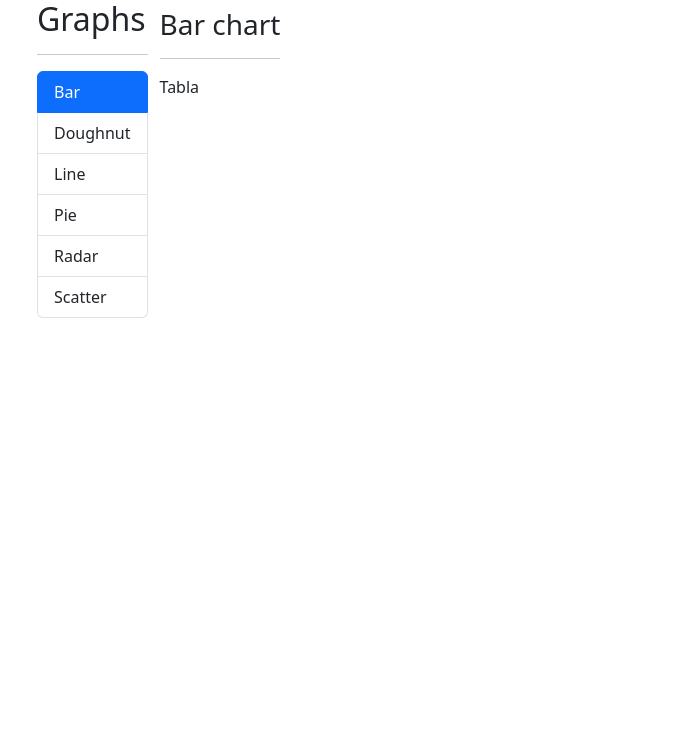
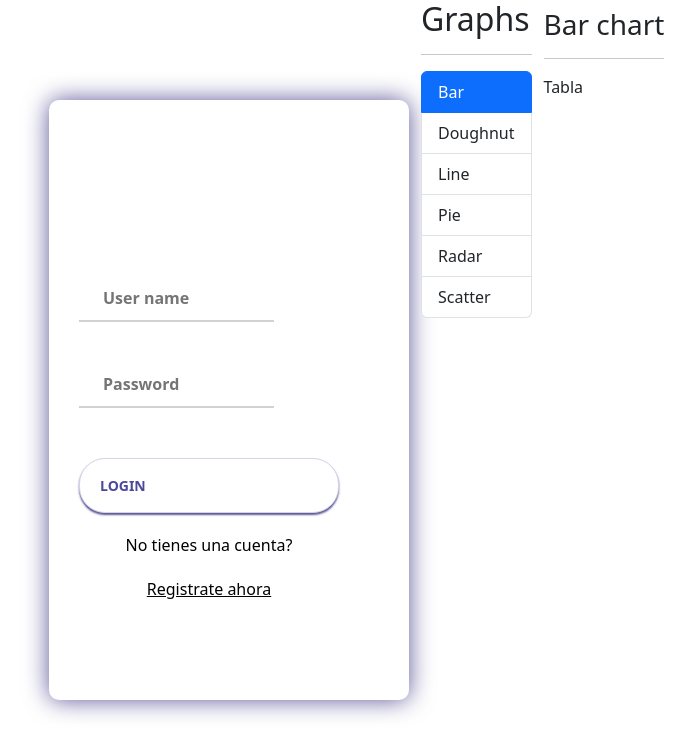
Before and after one commit to wanfrev/angular-graphics-app, an Angular app: page /graphics/bar in a window 1280 px wide. Shown: the top 756 px of the page, without its empty margins (45-740 px from the left). Built offline with nearby package versions, Linux system fonts and the light colour scheme.

Commit message:
Integracion del login ya funcionando a medias

```diff
--- a/package.json
+++ b/package.json
@@ -25,6 +25,7 @@
     "express": "^4.18.2",
     "ng2-charts": "^6.0.1",
     "rxjs": "~7.8.0",
+    "sweetalert2": "^11.12.0",
     "tslib": "^2.3.0",
     "zone.js": "~0.14.3"
   },
--- a/src/app/app.component.html
+++ b/src/app/app.component.html
@@ -1,7 +1,7 @@
 <div class="d-flex">
 
   <!-- Login -->
-  <!-- <app-login></app-login> -->
+  <app-login></app-login>
 
   <!-- NavBar -->
    <shared-sidebar></shared-sidebar>
--- a/src/app/app.module.ts
+++ b/src/app/app.module.ts
@@ -5,7 +5,6 @@ import { SharedModule } from './shared/shared.module';
 
 import { AppRoutingModule } from './app-routing.module';
 import { AppComponent } from './app.component';
-import { LoginComponent } from './login/login.component';
 import { LoginModule } from './login/login.module';
 
 @NgModule({
--- a/src/app/login/login.component.css
+++ b/src/app/login/login.component.css
@@ -1,90 +1,150 @@
-body{
-	margin: 0;
-	padding: 0;
+.container {
   display: flex;
+  align-items: center;
   justify-content: center;
-	align-items: center;
   min-height: 100vh;
-	font-family: 'Jost', sans-serif;
-	background: linear-gradient(to bottom, #0f0c29, #302b63, #24243e);
 }
-.main{
-	width: 350px;
-	height: 500px;
-	background: red;
-	overflow: hidden;
-	background: url("https://doc-08-2c-docs.googleusercontent.com/docs/securesc/68c90smiglihng9534mvqmq1946dmis5/fo0picsp1nhiucmc0l25s29respgpr4j/1631524275000/03522360960922298374/03522360960922298374/1Sx0jhdpEpnNIydS4rnN4kHSJtU1EyWka?e=view&authuser=0&nonce=gcrocepgbb17m&user=03522360960922298374&hash=tfhgbs86ka6divo3llbvp93mg4csvb38") no-repeat center/ cover;
+
+.screen {
+  position: relative;
+  height: 600px;
+  width: 360px;
+  box-shadow: 0px 0px 24px #5c5696;
   border-radius: 10px;
-	box-shadow: 5px 20px 50px #000;
 }
-#chk{
-	display: none;
-}
-.signup{
+
+.screen__content {
+  z-index: 1;
   position: relative;
-	width:100%;
   height: 100%;
 }
-label{
-	color: #fff;
-	font-size: 2.3em;
+
+.screen__background {
+  overflow: hidden;
+  position: absolute;
+  top: 0;
+  left: 0;
+  right: 0;
+  bottom: 0;
+  z-index: 0;
+  -webkit-clip-path: inset(0 0 0 0);
+  clip-path: inset(0 0 0 0);
+  border-radius: 10px;
+}
+
+.screen__background__shape {
+  transform: rotate(45deg);
+  position: absolute;
+}
+
+.login {
+  width: 320px;
+  padding: 30px;
+  padding-top: 156px;
+}
+
+.login__field {
+  padding: 20px 0px;
+  position: relative;
+}
+
+.login__icon {
+  position: absolute;
+  top: 30px;
+  color: #7875b5;
+}
+
+.login__input {
+  border: none;
+  border-bottom: 2px solid #d1d1d4;
+  background: none;
+  padding: 10px;
+  padding-left: 24px;
+  font-weight: 700;
+  width: 75%;
+  transition: 0.2s;
+}
+
+.login__input:active,
+.login__input:focus,
+.login__input:hover {
+  outline: none;
+  border-bottom-color: #6a679e;
+}
+
+.login__submit {
+  background: #fff;
+  font-size: 14px;
+  margin-top: 30px;
+  padding: 16px 20px;
+  border-radius: 26px;
+  border: 1px solid #d4d3e8;
+  text-transform: uppercase;
+  font-weight: 700;
+  display: flex;
+  align-items: center;
+  width: 100%;
+  color: #4c489d;
+  box-shadow: 0px 2px 2px #5c5696;
+  cursor: pointer;
+  transition: 0.2s;
+}
+
+.login__submit:active,
+.login__submit:focus,
+.login__submit:hover {
+  border-color: #6a679e;
+  outline: none;
+}
+
+.login__forgot {
+  color: #000000;
+  text-align: center;
+  align-items: center;
   justify-content: center;
   display: flex;
-	margin: 50px;
-	font-weight: bold;
+  flex-direction: column;
+  margin-top: 20px;
+}
+
+.login__forgot:hover {
+  color: #1b1592;
   cursor: pointer;
-	transition: .5s ease-in-out;
 }
-input{
-	width: 60%;
-	height: 10px;
-	background: #e0dede;
+.count {
+  color: #000000;
+  text-align: center;
+  align-items: center;
   justify-content: center;
   display: flex;
-	margin: 20px auto;
-	padding: 12px;
-	border: none;
-	outline: none;
-	border-radius: 5px;
-}
-button{
-	width: 60%;
-	height: 40px;
-	margin: 10px auto;
-	justify-content: center;
-	display: block;
-	color: #fff;
-	background: #573b8a;
-	font-size: 1em;
-	font-weight: bold;
-	margin-top: 30px;
-	outline: none;
-	border: none;
-	border-radius: 5px;
-	transition: .2s ease-in;
-	cursor: pointer;
-}
-button:hover{
-	background: #6d44b8;
-}
-.login{
-	height: 460px;
-	background: #eee;
-	border-radius: 60% / 10%;
-	transform: translateY(-180px);
-	transition: .8s ease-in-out;
-}
-.login label{
-	color: #573b8a;
-	transform: scale(.6);
+  flex-direction: column;
+  margin-top: 20px;
 }
 
-#chk:checked ~ .login{
-	transform: translateY(-500px);
+.button__icon {
+  font-size: 24px;
+  margin-left: auto;
+  color: #7875b5;
 }
-#chk:checked ~ .login label{
-	transform: scale(1);
+
+.social-icons {
+  display: flex;
+  align-items: center;
+  justify-content: center;
 }
-#chk:checked ~ .signup label{
-	transform: scale(.6);
+
+.social-login__icon {
+  padding: 20px 10px;
+  color: #fff;
+  text-decoration: none;
+  text-shadow: 0px 0px 8px #7875b5;
 }
+
+.social-login__icon:hover {
+  transform: scale(1.5);
+}
+
+.error {
+  color: red;
+  font-size: 0.8em;
+}
--- a/src/app/login/login.component.html
+++ b/src/app/login/login.component.html
@@ -1,32 +1,48 @@
-<!DOCTYPE html>
-<html>
-<head>
-	<title>Slide Navbar</title>
-	<link rel="stylesheet" type="text/css" href="login.component.css">
-  <link href="https://fonts.googleapis.com/css2?family=Jost:wght@500&display=swap" rel="stylesheet">
-</head>
-<body>
-	<div class="main">
-		<input type="checkbox" id="chk" aria-hidden="true">
+<div class="container">
+	<div class="screen">
+	  <div class="screen__content">
+		<form *ngIf="isLoginView" class="login" (ngSubmit)="onLogin()">
+		  <div class="login__field">
+			<i class="login__icon fas fa-user"></i>
+			<input name="userName" [(ngModel)]="userLogin.userName" type="text" class="login__input" placeholder="User name">
+			<div *ngIf="loginErrors.userName" class="error">{{ loginErrors.userName }}</div>
+		  </div>
+		  <div class="login__field">
+			<i class="login__icon fas fa-lock"></i>
+			<input name="password" [(ngModel)]="userLogin.password" type="password" class="login__input" placeholder="Password">
+			<div *ngIf="loginErrors.password" class="error">{{ loginErrors.password }}</div>
+		  </div>
+		  <button type="submit" class="button login__submit">
+			<span class="button__text">Login</span>
+			<i class="button__icon fas fa-chevron-right"></i>
+		  </button>
+		  <p class="count">No tienes una cuenta?
+			<a class="login__forgot" (click)="isLoginView = false">Registrate ahora</a>
+		  </p>
+		</form>
 
-			<div class="signup">
-				<form>
-					<label for="chk" aria-hidden="true">Sign up</label>
-					<input type="text" name="txt" placeholder="User name" required="">
-					<input type="email" name="email" placeholder="Email" required="">
-					<input type="password" name="pswd" placeholder="Password" required="">
-					<button>Sign up</button>
-				</form>
-			</div>
-
-			<div class="login">
-				<form>
-					<label for="chk" aria-hidden="true">Login</label>
-					<input type="email" name="email" placeholder="Email" required="">
-					<input type="password" name="pswd" placeholder="Password" required="">
-					<button>Login</button>
-				</form>
-			</div>
+		<form *ngIf="!isLoginView" class="login" (ngSubmit)="onRegister()">
+		  <div class="login__field">
+			<i class="login__icon fas fa-user"></i>
+			<input name="userName" [(ngModel)]="userRegisterObj.userName" type="text" class="login__input" placeholder="User name">
+			<div *ngIf="registerErrors.userName" class="error">{{ registerErrors.userName }}</div>
+		  </div>
+		  <div class="login__field">
+			<i class="login__icon fas fa-envelope"></i>
+			<input name="emailId" [(ngModel)]="userRegisterObj.emailId" type="email" class="login__input" placeholder="Email">
+			<div *ngIf="registerErrors.emailId" class="error">{{ registerErrors.emailId }}</div>
+		  </div>
+		  <div class="login__field">
+			<i class="login__icon fas fa-lock"></i>
+			<input name="password" [(ngModel)]="userRegisterObj.password" type="password" class="login__input" placeholder="Password">
+			<div *ngIf="registerErrors.password" class="error">{{ registerErrors.password }}</div>
+		  </div>
+		  <button type="submit" class="button login__submit">
+			<span class="button__text">Register</span>
+			<i class="button__icon fas fa-chevron-right"></i>
+		  </button>
+		  <a class="login__forgot" (click)="isLoginView = true">Ya tienes cuenta?</a>
+		</form>
+	  </div>
 	</div>
-</body>
-</html>
+  </div>
--- a/src/app/login/login.component.ts
+++ b/src/app/login/login.component.ts
@@ -1,73 +1,145 @@
-import { Component, OnInit } from '@angular/core';
+import { Component, inject } from '@angular/core';
+import { CommonModule } from '@angular/common';
+import { FormsModule } from '@angular/forms';
+import { Router } from '@angular/router';
+import { AuthService } from './services/auth.service';
+import Swal from 'sweetalert2';
 
 @Component({
   selector: 'app-login',
+  standalone: true,
+  imports: [FormsModule, CommonModule],
   templateUrl: './login.component.html',
-  styleUrl: './login.component.css'
+  styleUrls: ['./login.component.css'],
 })
-export class LoginComponent implements OnInit {
-  Signupusers: any[] = []
+export class LoginComponent {
+  isLoginView: boolean = true;
 
-  SignUpObj: any = {
+  userRegisterObj: any = {
     userName: '',
-    email: '',
-    password: ''
+    password: '',
+    emailId: '',
   };
 
-  loginObj: any = {
-    email: '',
-    password: ''
+  userLogin: any = {
+    userName: '',
+    password: '',
+  };
+
+  registerErrors: any = {
+    userName: '',
+    emailId: '',
+    password: '',
+  };
+
+  loginErrors: any = {
+    userName: '',
+    password: '',
+  };
+
+  constructor(private router: Router, private AuthService: AuthService) {}
+
+  validateRegister(): boolean {
+    let isValid = true;
+    this.registerErrors = { userName: '', emailId: '', password: '' };
+
+    if (!this.userRegisterObj.userName) {
+      this.registerErrors.userName = 'Ingrese un usuario';
+      isValid = false;
+    }
+    if (
+      !this.userRegisterObj.emailId ||
+      !/^\S+@\S+\.\S+$/.test(this.userRegisterObj.emailId)
+    ) {
+      this.registerErrors.emailId = 'Ingrese un correo válido';
+      isValid = false;
+    }
+    // Verificación de la contraseña mejorada
+    if (!this.userRegisterObj.password) {
+      this.registerErrors.password = 'Ingrese una contraseña';
+      isValid = false;
+    } else if (this.userRegisterObj.password.length < 8) {
+      this.registerErrors.password = 'La contraseña debe tener al menos 8 caracteres';
+      isValid = false;
+    } else if (!/(?=.*\d)(?=.*[a-z])(?=.*[A-Z])(?=.*\W)/.test(this.userRegisterObj.password)) {
+      this.registerErrors.password = 'La contraseña debe incluir al menos un número, una letra mayúscula, una letra minúscula y un carácter especial';
+      isValid = false;
+    }
+
+    if (!isValid) {
+      setTimeout(() => {
+        this.registerErrors = { userName: '', emailId: '', password: '' };
+      }, 3000);
+    }
+
+    return isValid;
   }
 
-  constructor(){}
+  validateLogin(): boolean {
+    let isValid = true;
+    this.loginErrors = { userName: '', password: '' };
 
-  ngOnInit(): void {
-    const localData = localStorage.getItem('signupuser');
+    if (!this.userLogin.userName) {
+      this.loginErrors.userName = 'Ingrese su usuario';
+      isValid = false;
+    }
+    if (!this.userLogin.password) {
+      this.loginErrors.password = 'Ingrese su contraseña';
+      isValid = false;
+    }
 
-    if(localData!==null){
-      this.Signupusers = JSON.parse(localData);
+    if (!isValid) {
+      setTimeout(() => {
+        this.loginErrors = { userName: '', password: '' };
+      }, 1500);
+    }
+
+    return isValid;
+  }
+
+  onRegister() {
+    if (this.validateRegister()) {
+      let users = localStorage.getItem('angular18Local')
+        ? JSON.parse(localStorage.getItem('angular18Local')!)
+        : [];
+      const userExists = users.some(
+        (user: { userName: any; emailId: any }) =>
+          user.userName === this.userRegisterObj.userName ||
+          user.emailId === this.userRegisterObj.emailId
+      );
+      if (userExists) {
+        Swal.fire({
+          icon: 'error',
+          title: 'Oops...',
+          text: 'Ah Ocurrido un error.',
+        });
+        return;
+      }
+      users.push(this.userRegisterObj);
+      localStorage.setItem('angular18Local', JSON.stringify(users));
+      Swal.fire(
+        '¡Buen trabajo!',
+        'Usuario registrado con éxito',
+        'success'
+      );
+      this.isLoginView = true;
     }
   }
 
-  onSignup(){
-    const localData = localStorage.getItem('signupuser')
-
-    if(localData!==null){
-      this.Signupusers = JSON.parse(localData);
-    }
-
-    const username = this.SignUpObj.userName;
-
-    if(this.Signupusers.some(user => user.userName === username)){
-      alert("User already exists");
-      return;
-    }
-
-    this.Signupusers.push(this.SignUpObj);
-    localStorage.setItem('signupuser',JSON.stringify(this.Signupusers));
-    alert('Signup successfull please login');
-    this.SignUpObj = {
-      userName: '',
-      email: '',
-      password: ''
-    };
-  }
-
-  onLogin(){
-
-    const isUserExist = this.Signupusers.find(m => m.email === this.loginObj);
-
-    if(isUserExist !== undefined){
-      alert('User login success')
-      this.loginObj = {
-        email: '',
-        password: ''
-      }
-    }else{
-      alert('error while login')
-      this.loginObj = {
-        email: '',
-        password: ''
+  onLogin() {
+    if (this.validateLogin()) {
+      const loggedIn = this.AuthService.login(
+        this.userLogin.userName,
+        this.userLogin.password
+      );
+      if (loggedIn) {
+        this.router.navigateByUrl('dashboard');
+      } else {
+        Swal.fire({
+          icon: 'error',
+          title: 'Oops...',
+          text: 'Algo salio mal, intente de nuevo.',
+        });
       }
     }
   }
--- a/src/app/login/login.module.ts
+++ b/src/app/login/login.module.ts
@@ -7,11 +7,11 @@ import { RouterModule } from '@angular/router';
 
 @NgModule({
   declarations: [
-    LoginComponent
   ],
   imports: [
     CommonModule,
-    RouterModule
+    RouterModule,
+    LoginComponent
   ],
   exports: [
     LoginComponent
```
Also changed, not shown: src/app/login/guards/auth.guard.ts (added, +19 -0 lines), src/app/login/services/auth.service.ts (added, +30 -0 lines), 1 other file (tests, documents, lock files or other folders). Lines whose indentation alone changed are shown as unchanged.
